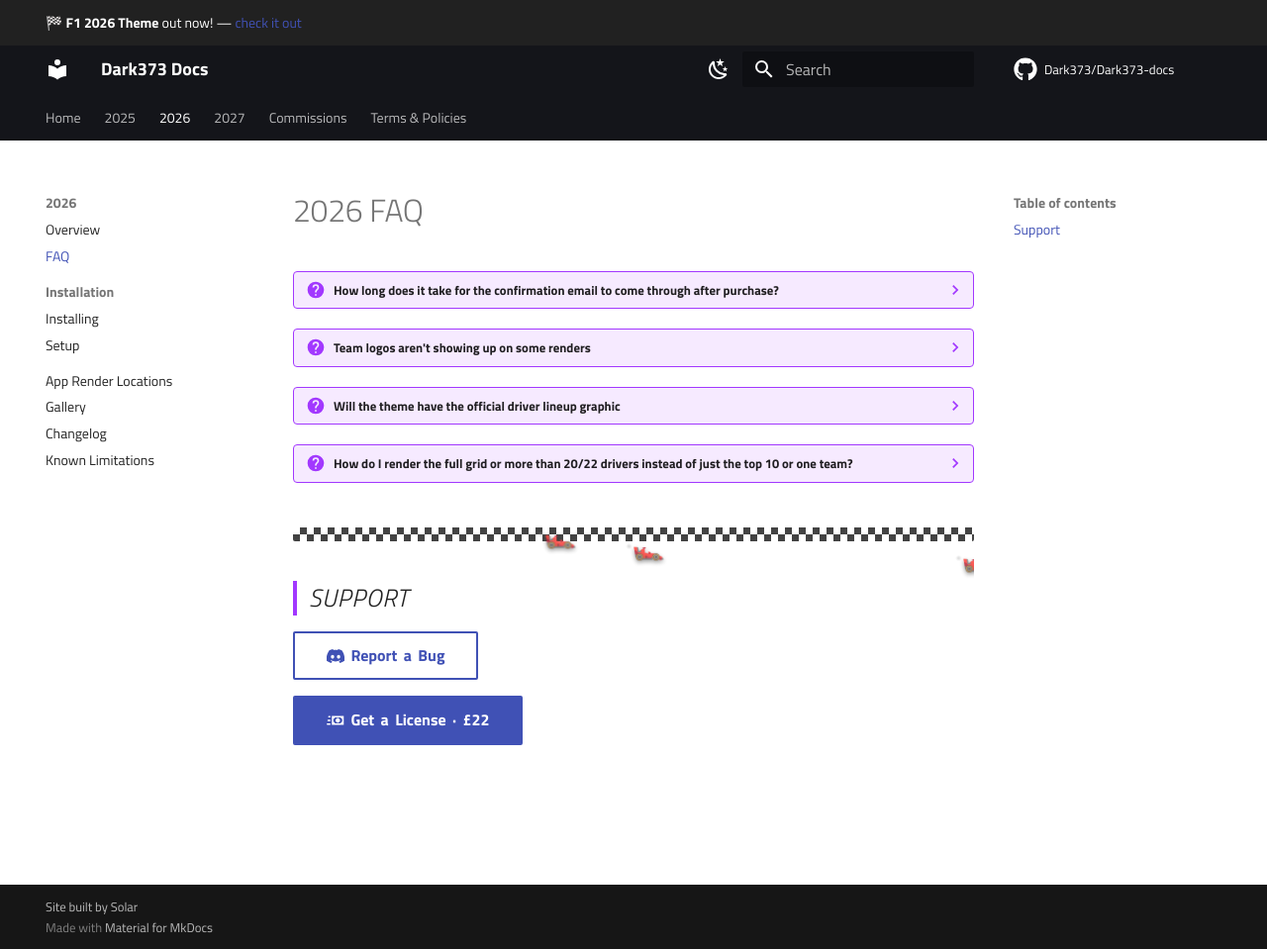
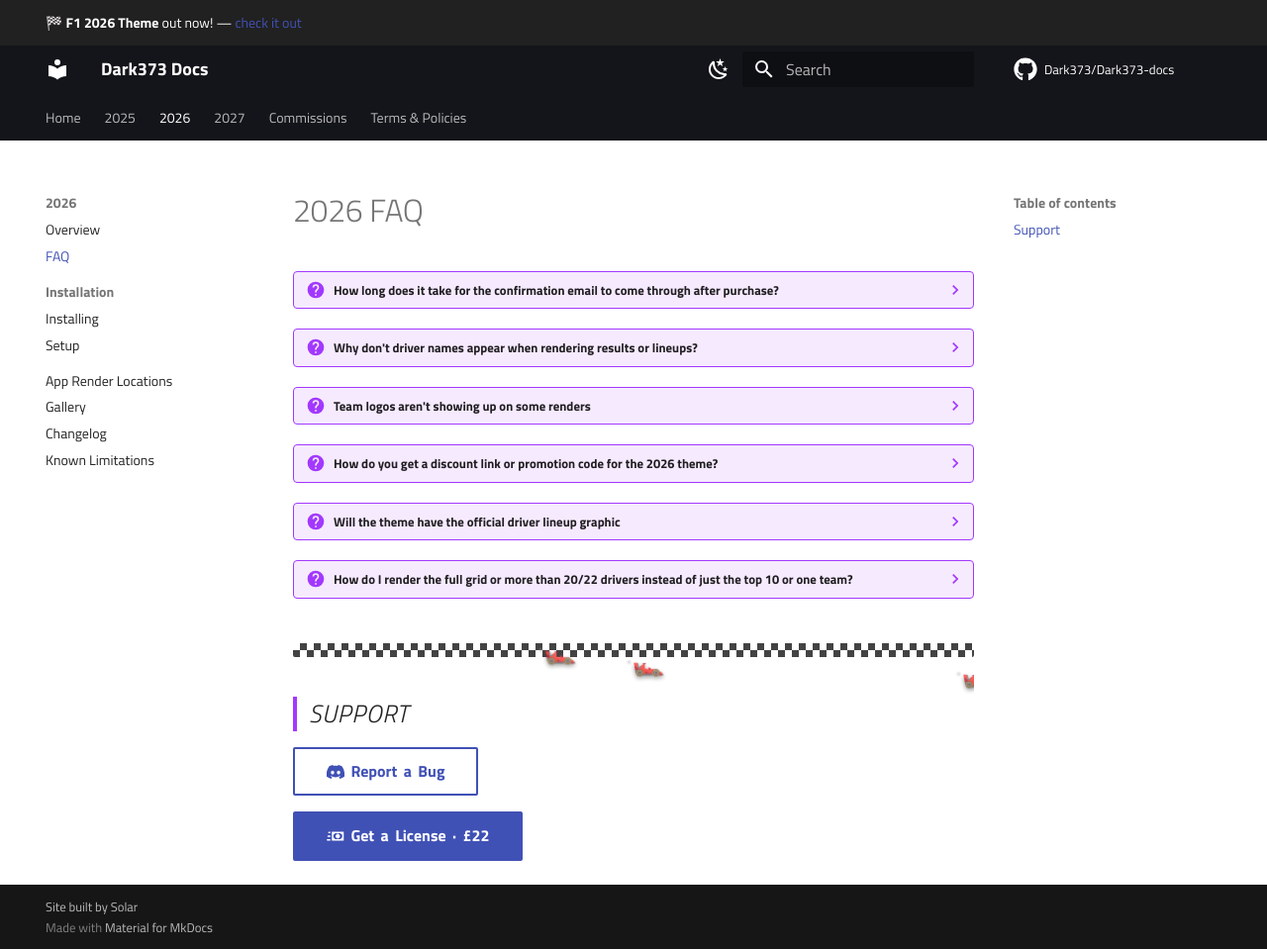
Before and after one commit to Dark373/Dark373-docs, an MkDocs documentation site: the page built from docs/f1-2026-theme/faq.md, in a window 1280 px wide and 959 px high. Shown: the whole window at 99% size. Built offline with MkDocs 1.6.1 and Material for MkDocs 9.7.7, drawn with Linux system fonts in a browser that asks for light colours; comment, search, counter and statistics services are not loaded.

Commit message:
Update faq.md

```diff
--- a/docs/f1-2026-theme/faq.md
+++ b/docs/f1-2026-theme/faq.md
@@ -3,10 +3,18 @@
 ??? question "How long does it take for the confirmation email to come through after purchase?"
     About an hour.
 
+??? question "Why don't driver names appear when rendering results or lineups?"
+    Ensure your app version is v9.8 or higher.
+
 ??? question "Team logos aren't showing up on some renders"
     This mostly affects renders that use logotype variants, most often
     Team/Driver Standings and Session Results. Restart the app first. If
     that doesn't fix it, restart your PC or laptop.
+
+??? question "How do you get a discount link or promotion code for the 2026 theme?"
+    An email with the subject "F1 2026 Theme Discount" was sent to all 2025 theme
+    owners **before** the 9th of April 2026, with the link to the discounted price
+    (£14).
 
 ??? question "Will the theme have the official driver lineup graphic"
     No. The F1 2025 Theme has this render and there is no significant change
```
